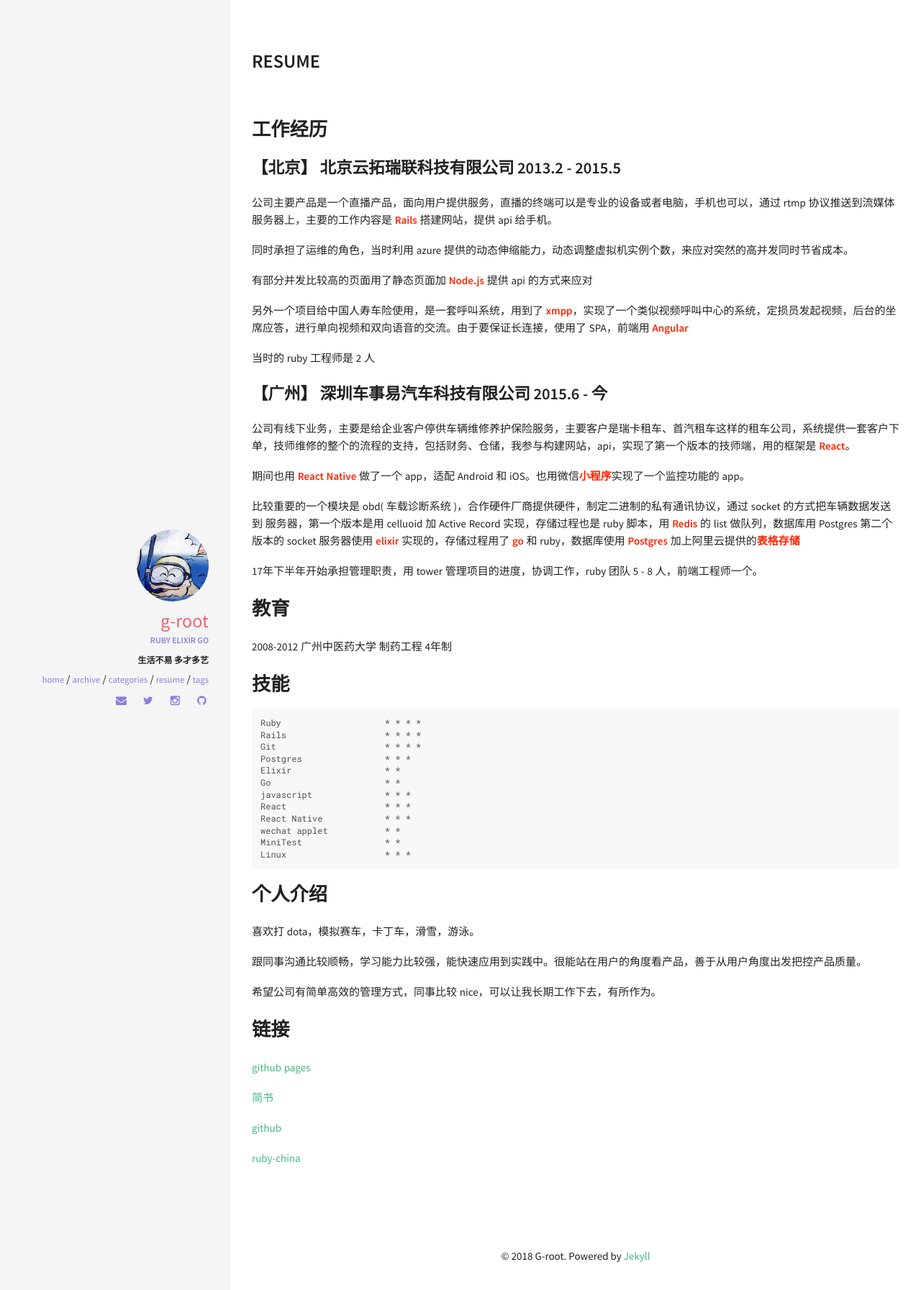
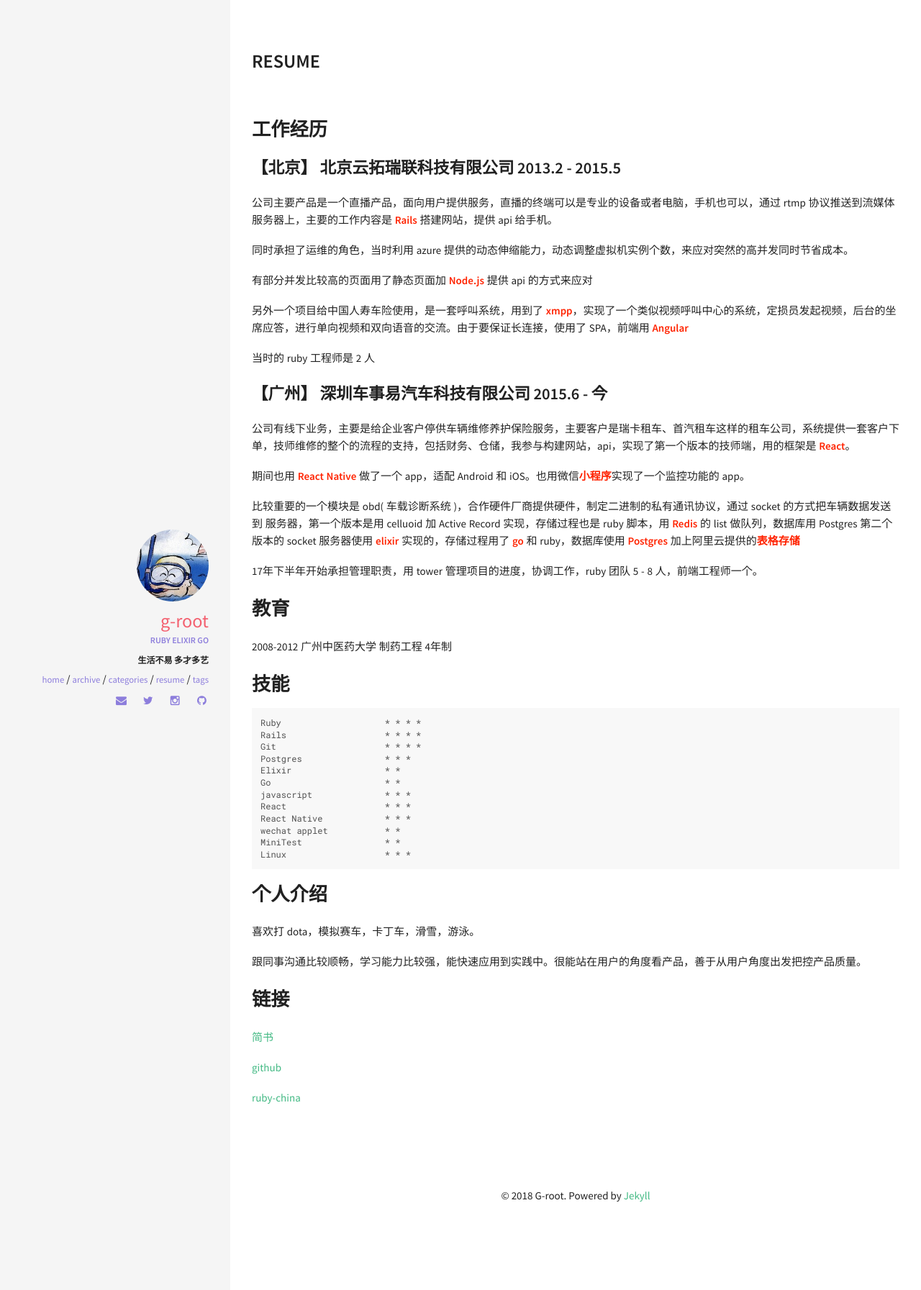
Before and after one commit to guyanbiao/guyanbiao.github.com, a Jekyll site: the page built from resume.md, in a window 1280 px wide. Shown: the top 1793 px of the page at 72% size. Built offline with Jekyll 4.4.1, drawn with Linux system fonts in a browser that asks for light colours.

Commit message:
update resume

```diff
--- a/resume.md
+++ b/resume.md
@@ -50,11 +50,7 @@ Linux                   * * *
 
 跟同事沟通比较顺畅，学习能力比较强，能快速应用到实践中。很能站在用户的角度看产品，善于从用户角度出发把控产品质量。
 
-希望公司有简单高效的管理方式，同事比较 nice，可以让我长期工作下去，有所作为。
-
 ## 链接
-
-[github pages](https://guyanbiao.github.io)
 
 [简书 ](https://www.jianshu.com/u/635469050a0c)
 
```
